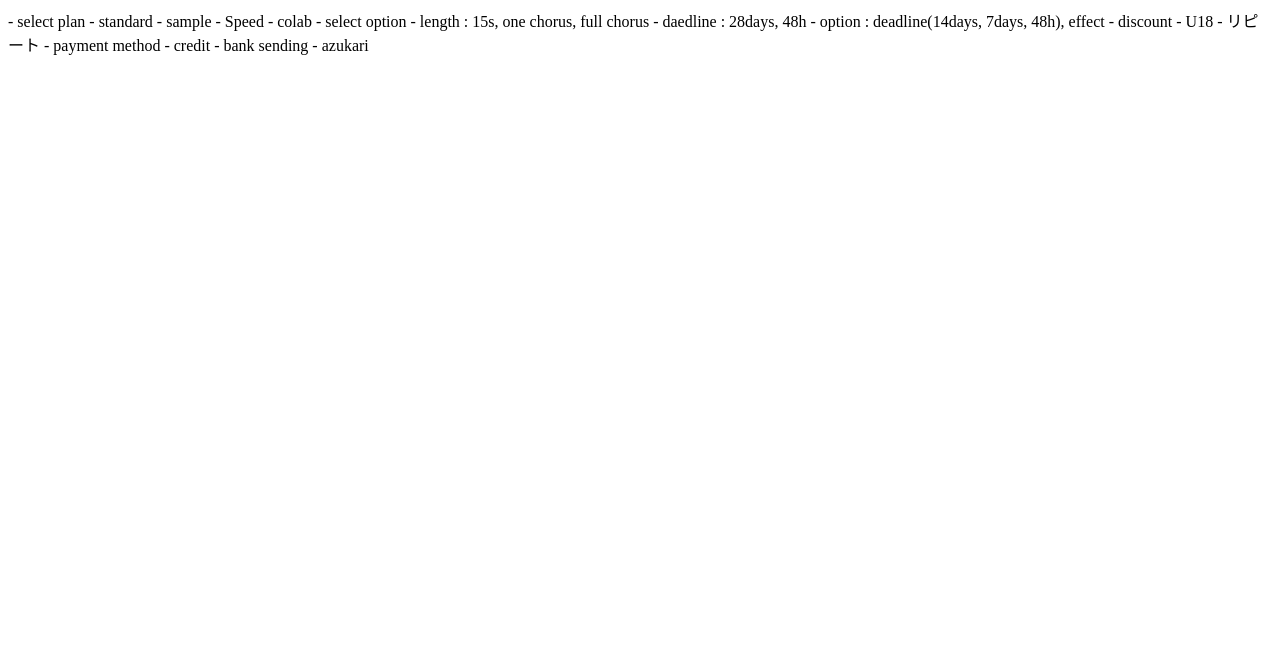
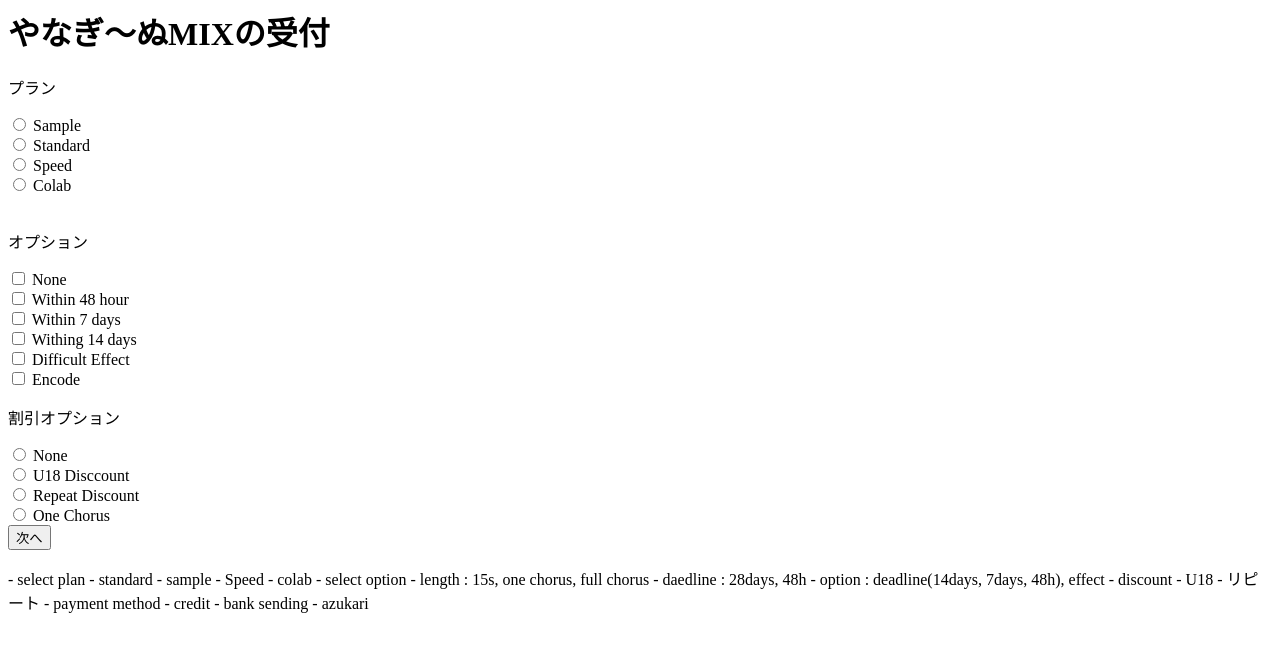
Before and after one commit to Tommy6603/WebSiteForMix, a Python web app: template app/templates/plansSelection.html in a window 1280 px wide. Shown: the top 652 px of the page. Run offline with Jinja, Linux system fonts and the light colour scheme; the template is opened without the code that fills it, so the values that code supplies are empty.

Commit message:
Making html

```diff
--- a/app/templates/plansSelection.html
+++ b/app/templates/plansSelection.html
@@ -1,3 +1,55 @@
+<body>
+    <h1>やなぎ〜ぬMIXの受付</h1>
+    <form action="/submit_survey" method="post">
+        <p>プラン</p>
+        <input type="radio" id="Sample" name="plan" value="Sample">
+        <label for="Sample">Sample</label><br>
+
+        <input type="radio" id="Standard" name="plan" value="Standard">
+        <label for="Standard">Standard</label><br>
+
+        <input type="radio" id="Speed" name="plan" value="Speed">
+        <label for="Speed">Speed</label><br>
+
+        <input type="radio" id="colab" name="plan" value="Colab">
+        <label for="colab">Colab</label><br><br>
+
+        <p>オプション</p>
+        <input type="checkbox" id="none" name="option" value="none">
+        <label for="none">None</label><br>
+
+        <input type="checkbox" id="Within48h" name="option" value="Within48h">
+        <label for="Within48h">Within 48 hour</label><br>
+
+        <input type = "checkbox" id = "Within7days" name = "option" value = "Within7days">
+        <label for = "Within7days">Within 7 days</label><br>
+
+        <input type = "checkbox" id = "Within14days" name = "option" value = "Within14days">
+        <labe for = "Within14days">Withing 14 days</labe><br>
+
+        <input type = "checkbox" id = "DifficultEffect" name = "option" value = "DifficultEffect">
+        <label for = "DifficultEffect">Difficult Effect </label><br>
+
+        <input type = "checkbox" id = "encode" name = "option" value = "encode">
+        <label for = "encode">Encode</label><br>
+
+        <p>割引オプション</p>
+        <input type = "radio" id = "None" name = "Discount" value = "None">
+        <label for = "none">None</label><br>
+
+        <input type = "radio" id = "U18" name = "Discount" value = "U18">
+        <label for = "U18">U18 Disccount</label><br>
+
+        <input type = "radio" id = "Repeat" name = "Discount" value = "Repeat">
+        <label for = "Repeat">Repeat Discount</label><br>
+
+        <input type = "radio" id = "OneChorus" name = "Discount" value = "OneChorus">
+        <label for = "OneChorus">One Chorus</label><br>
+
+        <input type="submit" value="次へ">
+    </form>
+</body>
+
 
 
 - select plan
```
Also changed, not shown: app/static/main.css.
